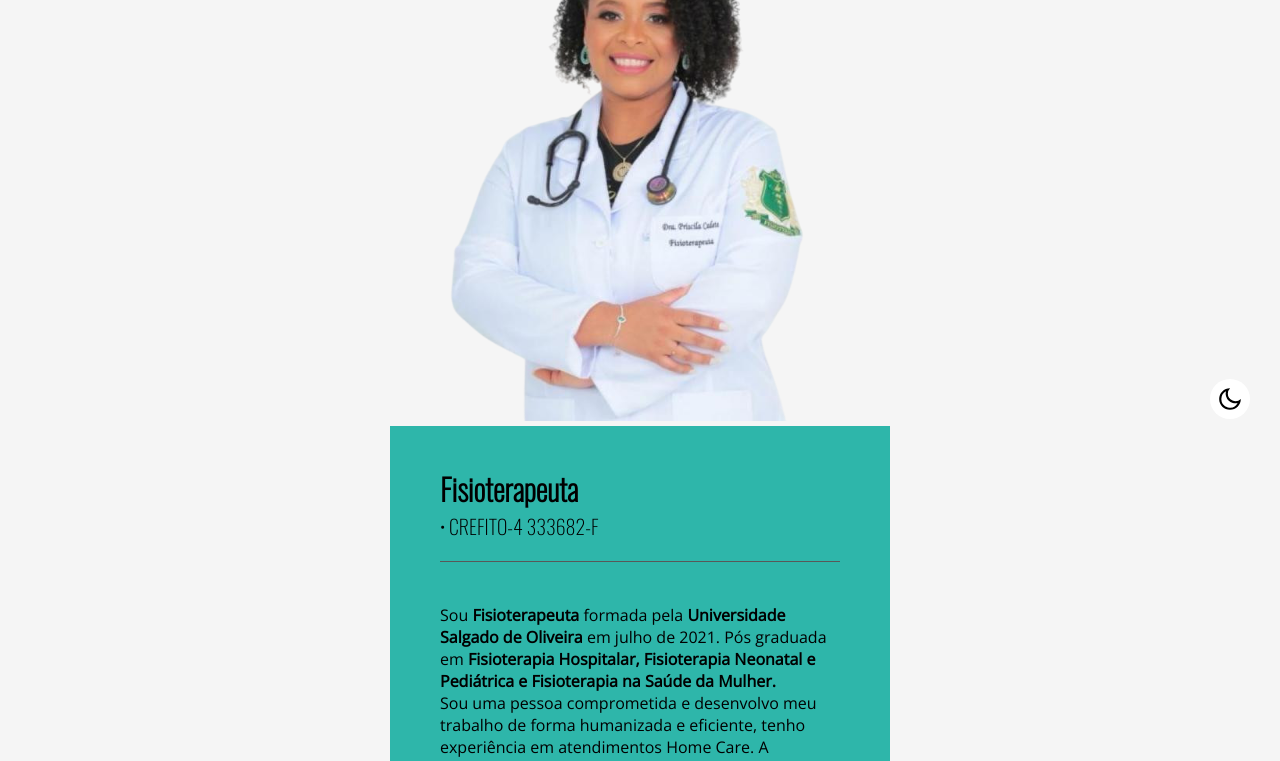
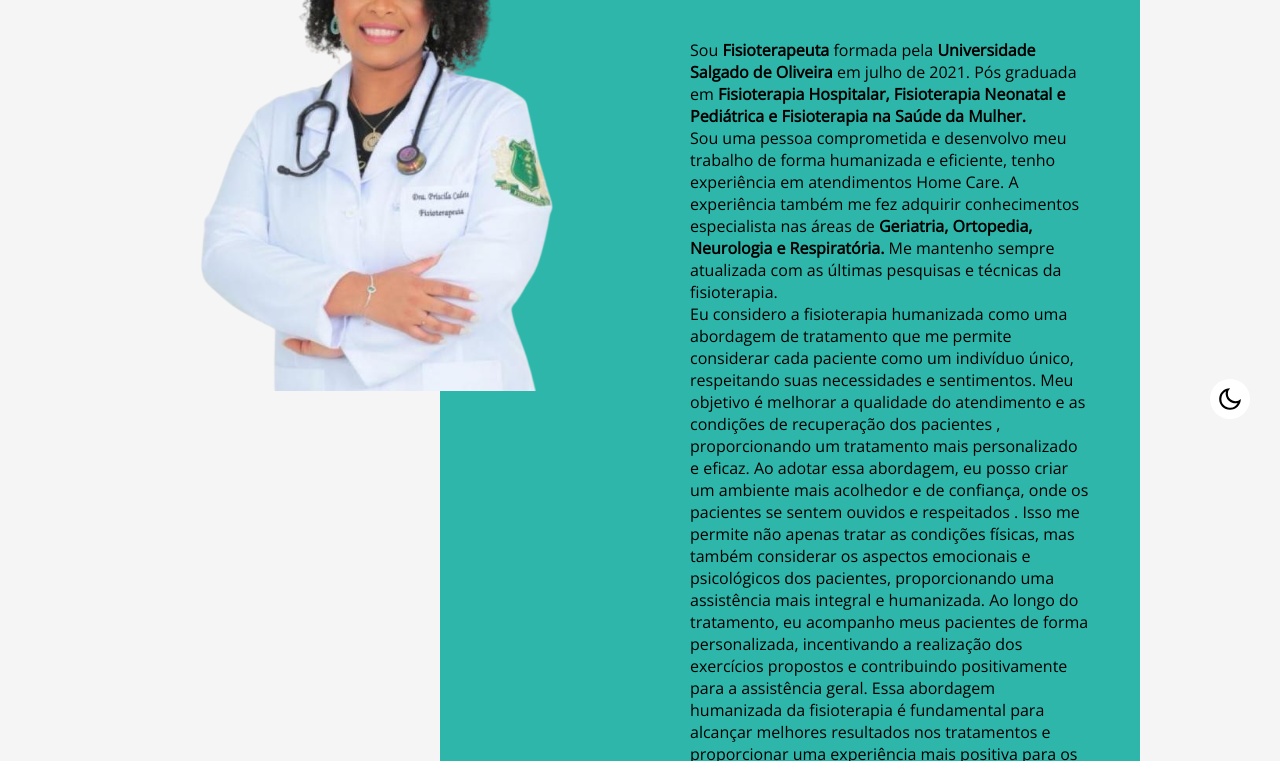
Before and after one commit to vinimax001/fisioterapeuta-priscila, a plain HTML site: page index.html in a window 1280 px wide. Shown: the part 351-1112 px from the top of the page. Drawn offline with nearby package versions, Linux system fonts and the light colour scheme.

Commit message:
adding mediaqueries and responsiveness

```diff
--- a/assets/style.css
+++ b/assets/style.css
@@ -304,3 +304,48 @@ main {
 
     cursor: pointer;
   }
+
+  /* ======= RESPONSIVO ======== */
+
+  @media (min-width: 1024px) {
+    .wrapper {
+      width: 80%;
+      max-width: 100rem;
+    }
+
+    main #first-text .wrapper {
+      display: flex;
+
+      position: relative;
+    }
+
+    main #first-text .col-a {
+      width: 50%;
+      margin: 0;
+
+      position: absolute;
+      top: 3rem;
+      z-index: 50;
+    }
+
+    main #first-text .col-a img {
+      border-radius: 1.6rem;
+    }
+
+    main #first-text .col-b {
+      width: 100%;
+      margin-left: 30rem;
+      padding-left: 20rem;
+      border-radius: 1.6rem;
+    }
+
+    main #first-text .col-b .wrapper {
+      display: block;
+    }
+
+    footer .wrapper {
+      display: flex;
+      align-items: center;
+      justify-content: space-between;
+    }
+  }
```
